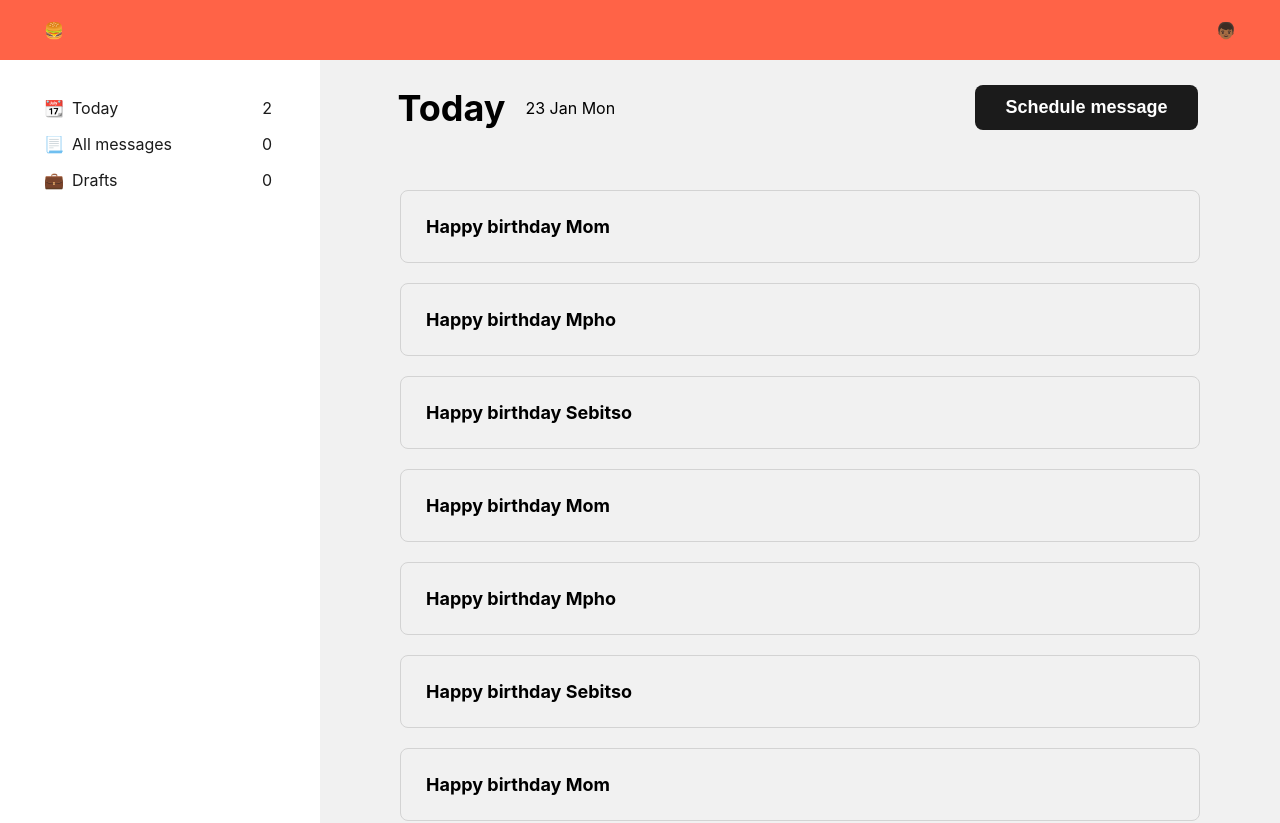
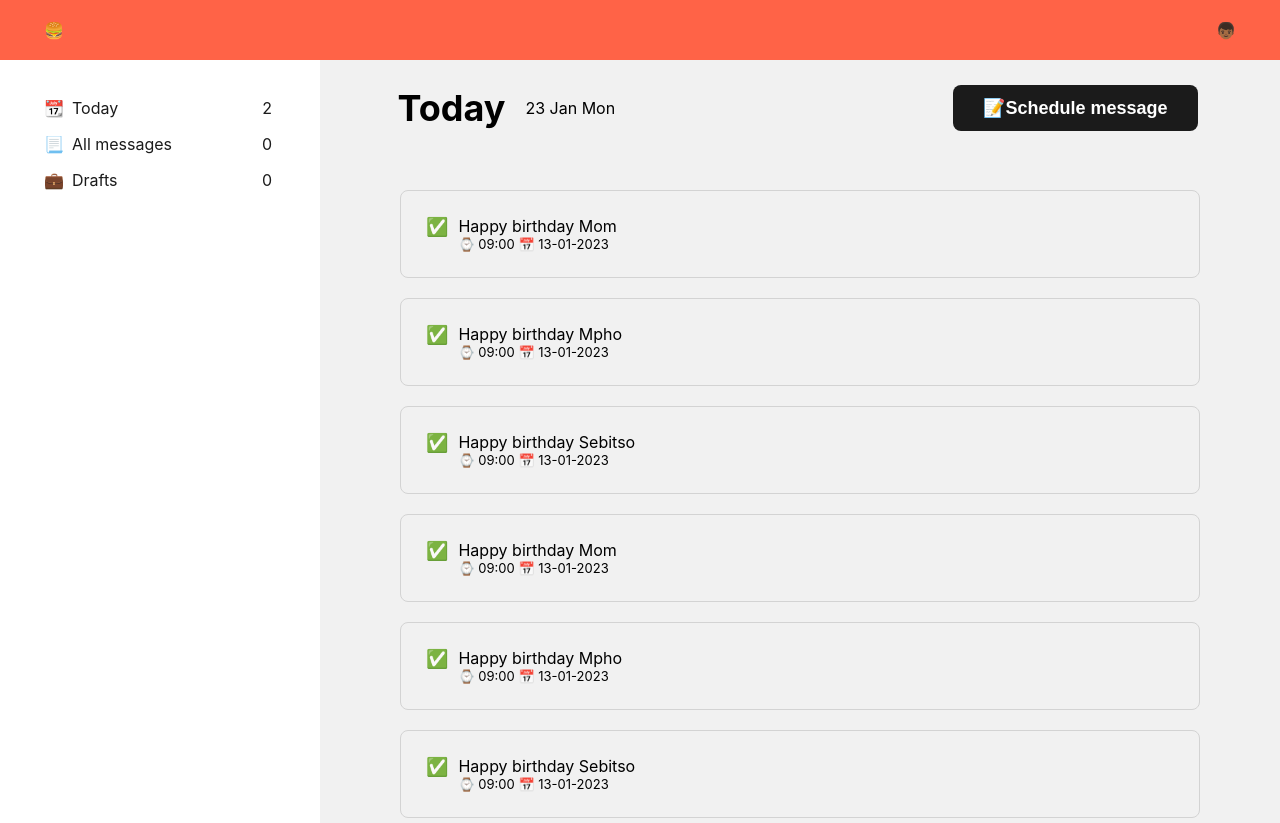
Before and after one commit to Ngoakor12/message-robot, a React (Create React App) app: page / in a window 1280 px wide. Shown: the top 823 px of the page. Built offline with nearby package versions, Linux system fonts and the light colour scheme.

Commit message:
style: still styling basic frontend

```diff
--- a/src/App.css
+++ b/src/App.css
@@ -47,7 +47,7 @@ nav ul li a {
 .main-content {
   margin-top: 60px;
   width: 100%;
-  /* position: relative; */
+  position: relative;
 }
 
 .menu-icon,
@@ -67,13 +67,19 @@ nav ul li a {
   justify-content: space-between;
   padding: 30px;
   min-height: 100vh;
-  display: none;
-  /* position: sticky;
-  top: 60px; */
+  position: fixed;
+  top: 60px;
+  left: 0;
+  background-color: white;
+  width: 100%;
+}
+
+.closed{
+  visibility: hidden;
 }
 
 .nav ul {
-  width: 100%;
+  width: 90%;
 }
 
 .nav ul li a {
@@ -148,11 +154,18 @@ nav ul li a {
   border: 1px solid #d3d3d3;
   border-radius: 8px;
   padding: 25px;
-  font-size: 18px;
+  display: flex;
+  gap: 10px;
 }
 
 .message h2 {
-  font-size: 18px;
+  font-size: 16px;
+  font-weight: 400;
+}
+
+.message-date-time{
+  font-size: 13px;
+
 }
 
 @media (min-width: 550px) {
@@ -186,6 +199,9 @@ nav ul li a {
     z-index: 2;
   }
 
+  .closed{
+    visibility: visible;
+  }
   .nav ul {
     width: 100%;
   }
@@ -256,8 +272,4 @@ nav ul li a {
     font-size: 18px;
     margin-top: 75px;
   }
-
-  .message h2 {
-    font-size: 18px;
-  }
 }
--- a/src/App.js
+++ b/src/App.js
@@ -1,17 +1,27 @@
 import "./App.css";
 import users from "./mock-data";
 
+import { useState } from "react";
+
 function App() {
+  const [isMenuOpen, setIsMenuOpen] = useState(false);
+
+  console.log(isMenuOpen);
+  function toggleIsMenuOpen() {
+    setIsMenuOpen((prevState) => !prevState);
+  }
+
   const currentUser = users.find((user) => user.name === "Ngoako");
-  // console.log(currentUser);
   return (
     <div className="App">
       <header className="main-header">
-        <span className="menu-icon">🍔</span>
+        <span className="menu-icon" onClick={toggleIsMenuOpen}>
+          🍔
+        </span>
         <span className="menu-avatar">👦🏾</span>
       </header>
       <section className="main-content">
-        <nav className="nav">
+        <nav className={`nav ${!isMenuOpen && "closed"}`}>
           <ul>
             <li className="nav-item">
               <a href="#">
@@ -48,13 +58,23 @@ function App() {
               <h1 className="heading-title">Today</h1>
               <span>23 Jan Mon</span>
             </div>
-            <button className="schedule-message">Schedule message</button>
+            <button className="schedule-message">
+              <span className="schedule-message-icon">📝</span>Schedule message
+            </button>
           </header>
           <section className="messages">
             {currentUser.messages.map((message) => {
               return (
                 <div className="message" key={message.messageId}>
-                  <h2>{message.subject}</h2>
+                  <div className="message-state-icon">✅</div>
+                  <div className="message-summary">
+                    <h2>{message.subject}</h2>
+                    <div className="message-date-time">
+                      <span>⌚ {message.time}</span>
+                      {"   "}
+                      <span>📅 {message.date}</span>
+                    </div>
+                  </div>
                 </div>
               );
             })}
```
